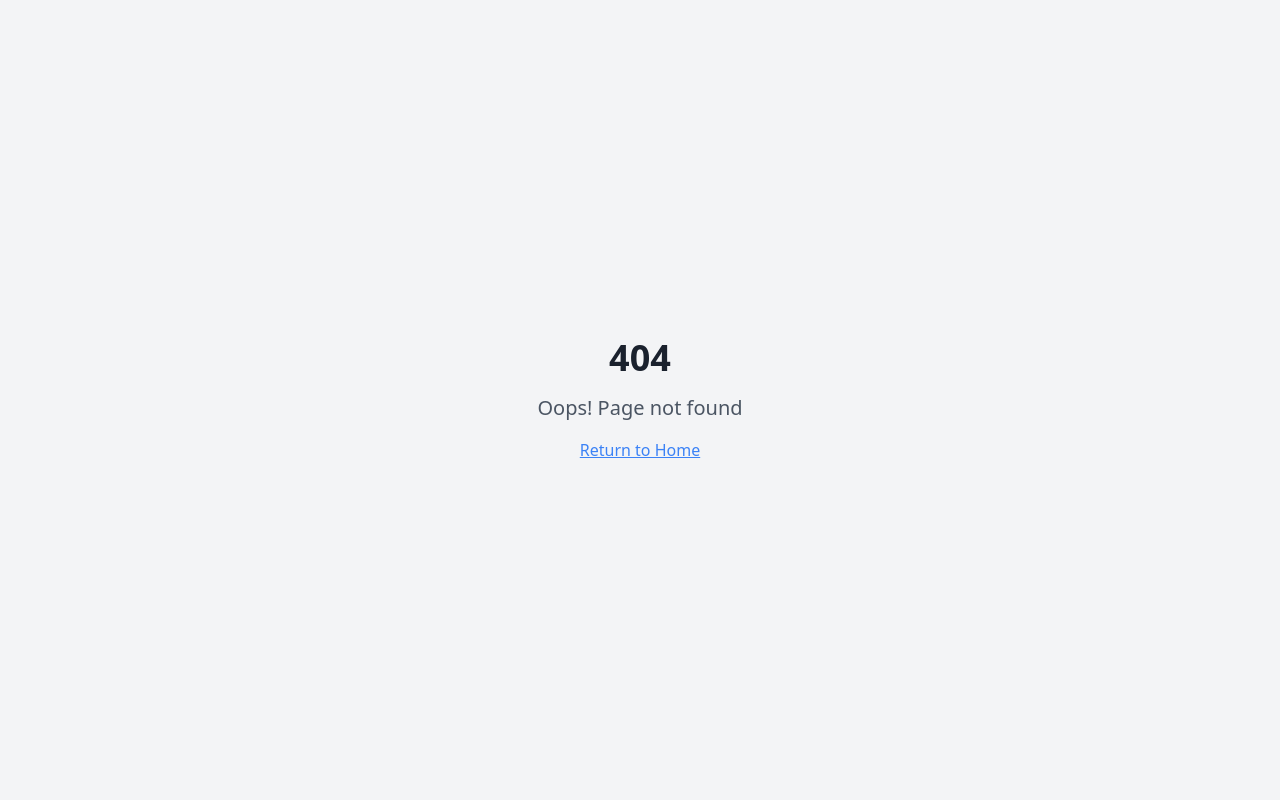
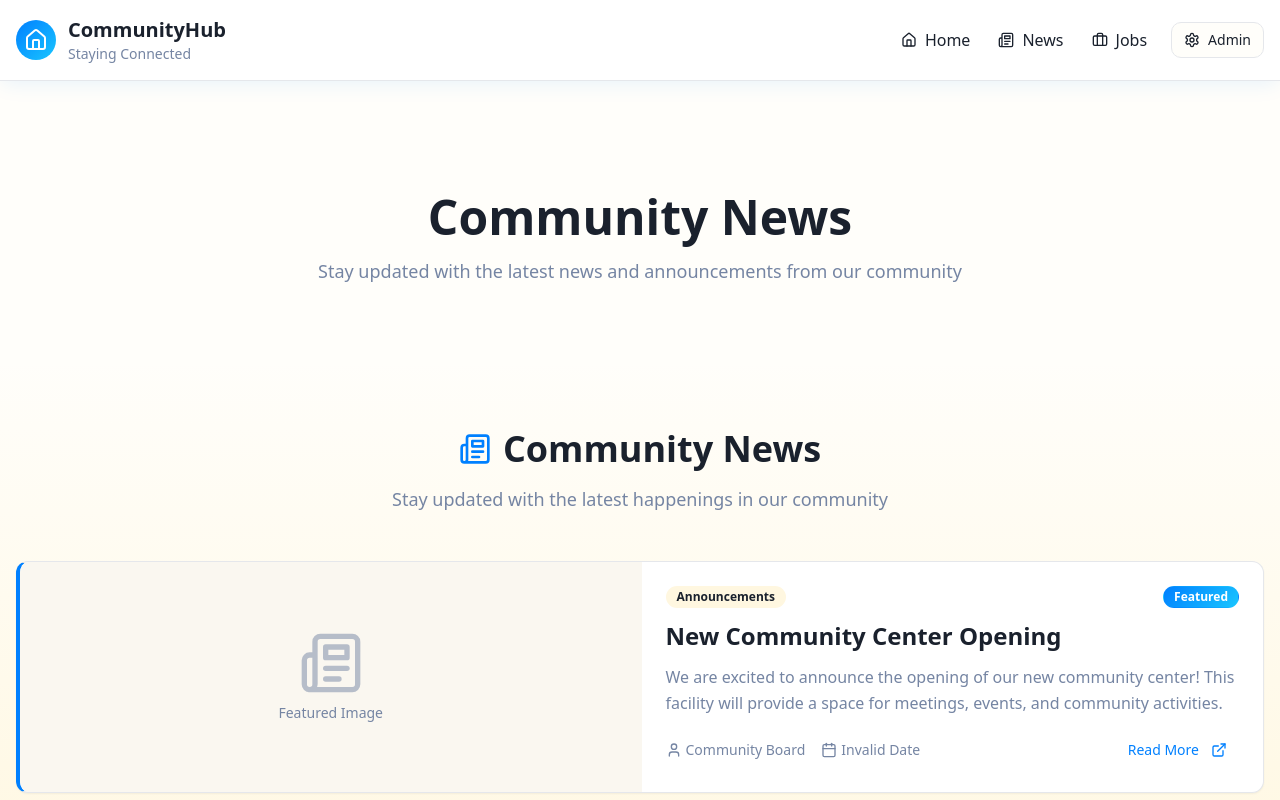
Before and after one commit to Kopanomothlaka/MokamoleUpdatesWebsite, a React (Vite) app: page /news in a window 1280 px wide. Before the commit this address had no page. Shown: the top 800 px of the page. Built offline with nearby package versions, Linux system fonts and the light colour scheme.

Commit message:
Create News Page
Created a dedicated page for displaying news articles.

```diff
--- a/src/App.tsx
+++ b/src/App.tsx
@@ -5,9 +5,8 @@ import { QueryClient, QueryClientProvider } from "@tanstack/react-query";
 import { BrowserRouter, Routes, Route } from "react-router-dom";
 import { AdminProvider } from "@/context/AdminContext";
 import Index from "./pages/Index";
-import Updates from "./pages/Updates";
+import News from "./pages/News";
 import Jobs from "./pages/Jobs";
-import Alerts from "./pages/Alerts";
 import AdminLogin from "./pages/AdminLogin";
 import AdminDashboard from "./pages/AdminDashboard";
 import NotFound from "./pages/NotFound";
@@ -23,6 +22,7 @@ const App = () => (
         <BrowserRouter>
           <Routes>
             <Route path="/" element={<Index />} />
+            <Route path="/news" element={<News />} />
             <Route path="/jobs" element={<Jobs />} />
             <Route path="/admin/login" element={<AdminLogin />} />
             <Route path="/admin/dashboard" element={<AdminDashboard />} />
--- a/src/components/Header.tsx
+++ b/src/components/Header.tsx
@@ -7,7 +7,8 @@ const Header = () => {
   const [isMenuOpen, setIsMenuOpen] = useState(false);
 
   const navItems = [
-    { name: "News", href: "/", icon: Newspaper },
+    { name: "Home", href: "/", icon: Home },
+    { name: "News", href: "/news", icon: Newspaper },
     { name: "Jobs", href: "/jobs", icon: Briefcase },
   ];
 
--- a/src/pages/Index.tsx
+++ b/src/pages/Index.tsx
@@ -9,7 +9,6 @@ const Index = () => {
       <Header />
       <main>
         <Hero />
-        <NewsSection />
       </main>
       <Footer />
     </div>
--- /dev/null
+++ b/src/pages/News.tsx
@@ -0,0 +1,27 @@
+import Header from "@/components/Header";
+import NewsSection from "@/components/NewsSection";
+import Footer from "@/components/Footer";
+
+const News = () => {
+  return (
+    <div className="min-h-screen bg-background">
+      <Header />
+      <main className="pt-20">
+        <div className="container mx-auto px-4 py-8">
+          <div className="text-center mb-12">
+            <h1 className="text-4xl md:text-5xl font-bold text-foreground mb-4">
+              Community News
+            </h1>
+            <p className="text-lg text-muted-foreground max-w-2xl mx-auto">
+              Stay updated with the latest news and announcements from our community
+            </p>
+          </div>
+        </div>
+        <NewsSection />
+      </main>
+      <Footer />
+    </div>
+  );
+};
+
+export default News;
```
